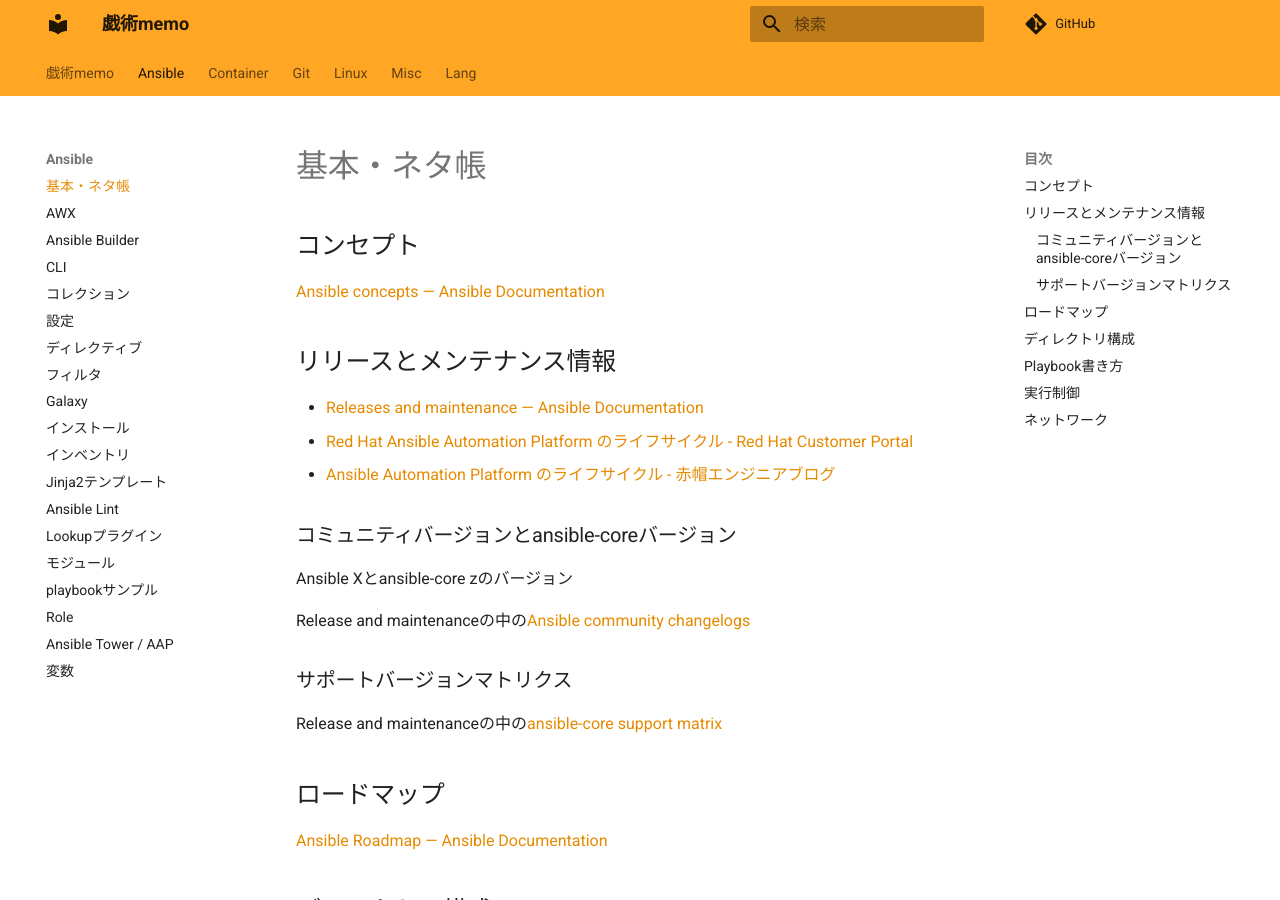
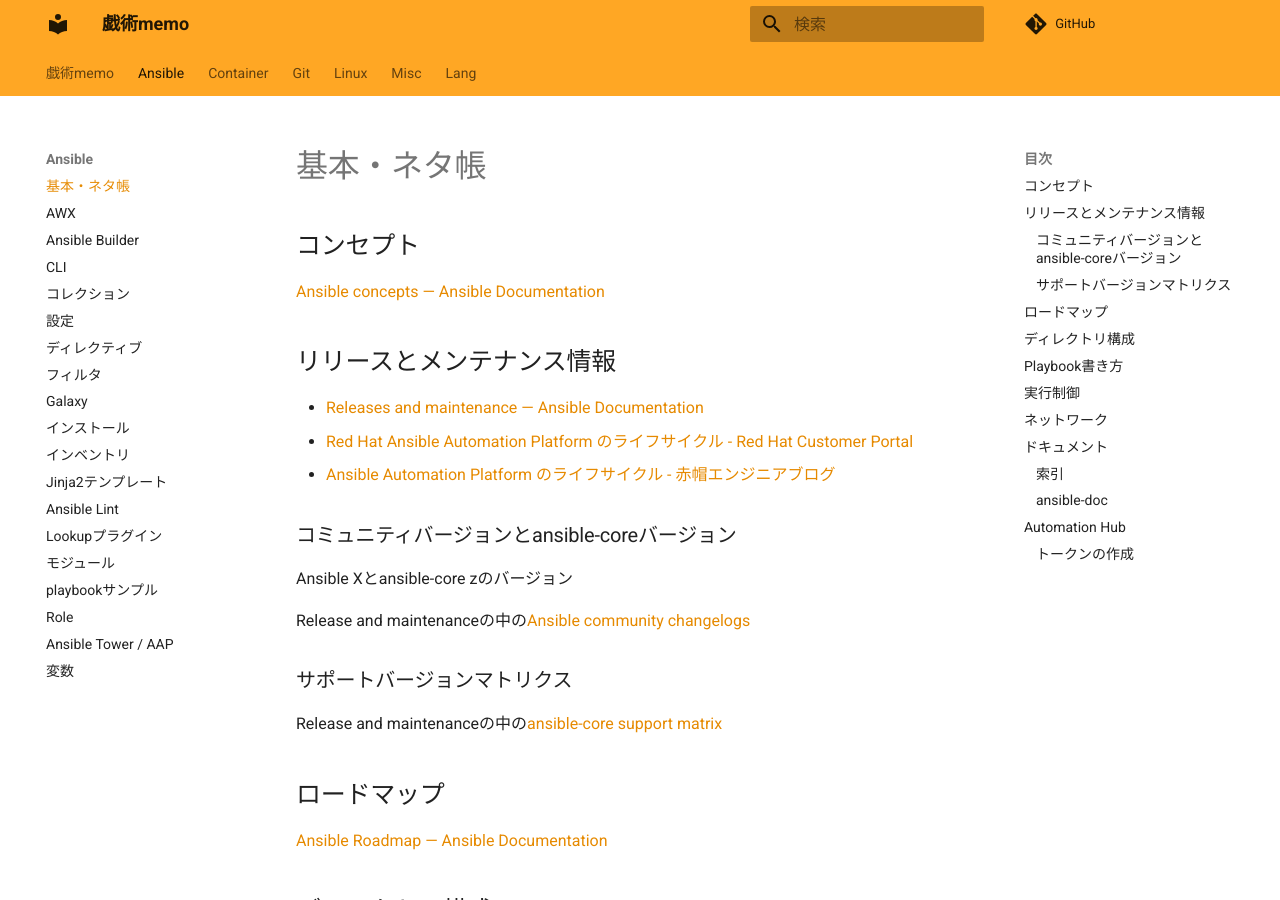
Before and after one commit to zaki-lknr/docs, an MkDocs documentation site: the page built from docs/Ansible/index.md, in a window 1280 px wide and 900 px high. Built offline with MkDocs 1.6.1 and Material for MkDocs 9.7.7, drawn with Linux system fonts in a browser that asks for light colours; comment, search, counter and statistics services are not loaded.

Commit message:
fix: 見出しレベル

````diff
--- a/docs/Ansible/index.md
+++ b/docs/Ansible/index.md
@@ -48,13 +48,13 @@ Release and maintenanceの中の[ansible-core support matrix](https://docs.ansib
 - [Network Debug and Troubleshooting Guide — Ansible Documentation](https://docs.ansible.com/ansible/latest/network/user_guide/network_debug_troubleshooting.html)
 - [Platform Options — Ansible Documentation](https://docs.ansible.com/ansible/latest/network/user_guide/platform_index.html)
 
-# ドキュメント
+## ドキュメント
 
-## 索引
+### 索引
 
 [Index — Ansible Documentation](https://docs.ansible.com/ansible/latest/genindex.html)
 
-## ansible-doc
+### ansible-doc
 
 ```console
 $ ansible-doc <module-name>
@@ -72,8 +72,8 @@ $ ansible-doc -M /path/to/collection-path/ansible_collections/namespace/collecti
 
 パスが合わない場合は、エラーメッセージに「これらのパスにそんなモジュールないんだが？」とパス一覧が表示されるので、そこから調整する。
 
-# Automation Hub
+## Automation Hub
 
-## トークンの作成
+### トークンの作成
 
 [Hub への接続](https://console.redhat.com/ansible/automation-hub/token/)
````
